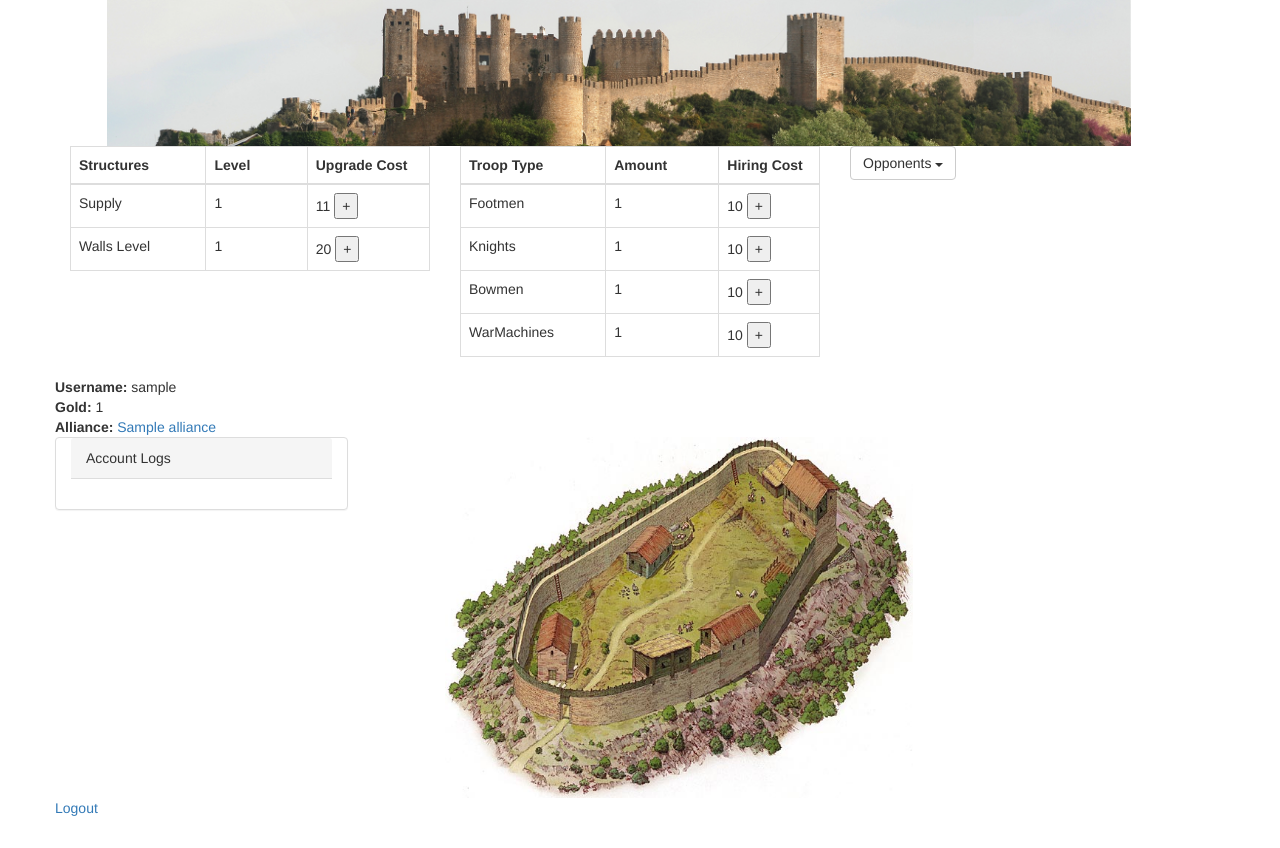
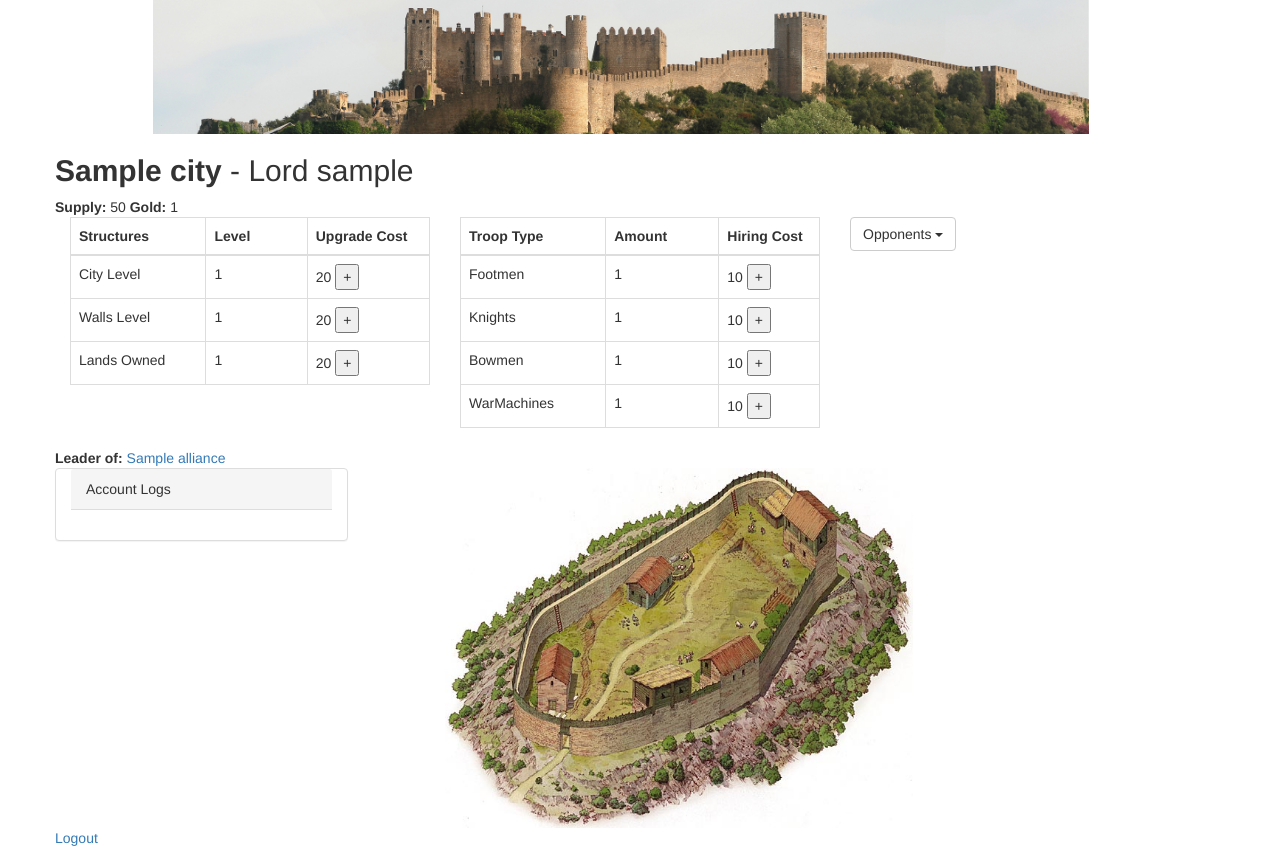
Before and after one commit to kryptonmlt/itech2016, a Django app: page /game/ in a window 1280 px wide. Before the commit the page ends 816 px from the top, so only its background shows below. Run offline with Django 3.2, Linux system fonts and the light colour scheme; a user stored in the database is signed in; tables that the repository leaves empty hold one stand-in row (values such as "Sample post"); data that the repository does not hold is empty; some libraries are stand-ins or nearby versions.

Commit message:
added lands owned to city so that users can gain more gold each day, modified supply to be a function instead of stored in db

```diff
--- a/game/models.py
+++ b/game/models.py
@@ -47,7 +47,9 @@ class City(models.Model):
     account = models.ForeignKey(Account)
     name = models.CharField(max_length=100)
     gold = models.IntegerField(default=100)
-    supply = models.IntegerField(default=0)
+    supply = models.IntegerField(default=50)
+    house_level = models.IntegerField(default=1)
+    lands_owned = models.IntegerField(default=0)
     walls_level = models.IntegerField(default=0)
     footmen = models.IntegerField(default=0)
     bowmen = models.IntegerField(default=0)
@@ -56,6 +58,9 @@ class City(models.Model):
 
     def __str__(self):
         return self.name
+
+    def get_maximum_troops(self):
+        return 50 * self.house_level
 
 
 class AllianceRequest(models.Model):
@@ -103,6 +108,7 @@ class Cost(models.Model):
     war_machines_price = models.IntegerField(default=50)
     house_price = models.IntegerField(default=100)
     wall_price = models.IntegerField(default=1000)
+    lands_price = models.IntegerField(default=500)
     login_gold = models.IntegerField(default=100)
 
     def __str__(self):
--- a/game/views.py
+++ b/game/views.py
@@ -17,7 +17,8 @@ def index(request):
     city = City.objects.get(account=acc)
     userlist = Account.objects.exclude(user=request.user)
     cost.wall_price = calc_wall_price(cost.wall_price, city.walls_level)
-    cost.house_price = calc_house_price(cost.house_price, city.supply)
+    cost.house_price = calc_house_price(cost.house_price, city.house_level)
+    cost.lands_price = calc_lands_price(cost.lands_price, city.lands_owned)
     context_dict = {'userlist': userlist, 'cost': cost, 'city': city, 'acc': acc}
     print "game page loaded!"
     return render(request, 'game/game.html', context_dict)
@@ -170,13 +171,14 @@ def buy(request):
     city = City.objects.all().get(account=acc)
     cost = Cost.objects.all().get()
 
-    if element_type == 'supply':
-        temp_cost = calc_house_price(cost.house_price, city.supply)
+    if element_type == 'house':
+        temp_cost = calc_house_price(cost.house_price, city.house_level)
         if city.gold >= temp_cost:
             city.gold -= temp_cost
-            city.supply += 50
+            city.house_level += 1
             city.save()
-            return HttpResponse(str(city.supply) + "," + str(calc_house_price(cost.house_price, city.supply)))
+            return HttpResponse(str(city.house_level) + "," + str(city.get_maximum_troops()) + "," + str(
+                calc_house_price(cost.house_price, city.house_level)))
     if element_type == 'wall':
         temp_cost = calc_wall_price(cost.wall_price, city.walls_level)
         if city.gold >= temp_cost:
@@ -184,7 +186,14 @@ def buy(request):
             city.walls_level += 1
             city.save()
             return HttpResponse(str(city.walls_level) + "," + str(calc_wall_price(cost.wall_price, city.walls_level)))
-    if city.footmen + city.bowmen + city.knights + city.war_machines < city.supply:
+    if element_type == 'lands':
+        temp_cost = calc_lands_price(cost.lands_price, city.lands_owned)
+        if city.gold >= temp_cost:
+            city.gold -= temp_cost
+            city.lands_owned += 1
+            city.save()
+            return HttpResponse(str(city.lands_owned) + "," + str(calc_lands_price(cost.lands_price, city.lands_owned)))
+    if city.footmen + city.bowmen + city.knights + city.war_machines < city.get_maximum_troops():
         if element_type == 'footmen':
             if city.gold >= 10:
                 city.gold -= 10
@@ -214,8 +223,12 @@ def buy(request):
     return HttpResponse("-1")
 
 
-def calc_house_price(base, supply):
-    return base + supply
+def calc_house_price(base, level):
+    return base * (level + 1)
+
+
+def calc_lands_price(base, level):
+    return base * (level + 1)
 
 
 def calc_wall_price(base, level):
--- a/templates/game/game.html
+++ b/templates/game/game.html
@@ -25,7 +25,7 @@
         }
 
 		$(document).ready(function(){
-            $('#houseButton,#wallButton,#footmenButton,#knightsButton,#bowmenButton,#war_machinesButton').click(function(){
+            $('#houseButton,#wallButton,#footmenButton,#knightsButton,#bowmenButton,#war_machinesButton,#landsButton').click(function(){
                 et = $(this).attr("element_type");
                 $.get('/game/buy', {element_type: et}, function(data){
                     if(data == "-1"){
@@ -33,19 +33,25 @@
                         $("#alertNoGold").show();
                     }else if (data=="-3"){
                     	//show alert
-                        $("#alertInsufficientSupply").show();
+                        $("#alertInsufficientMaxTroops").show();
                     }else {
                        //increments stuff
                        switch(et){
-                           case "supply":
+                           case "house":
                                 var res = data.split(",");
-                                $('#supplyLevel').html(res[0]);
-                                $('#supplyCost').html(res[1]);
+                                $('#houseLevel').html(res[0]);
+                                $('#maximumTroops').html(res[1]);
+                                $('#houseCost').html(res[2]);
                                 break;
                            case "wall":
                                 var res = data.split(",");
                                 $('#wallLevel').html(res[0]);
                                 $('#wallCost').html(res[1]);
+                                break;
+                           case "lands":
+                                var res = data.split(",");
+                                $('#lands_owned').html(res[0]);
+                                $('#lands_owned_cost').html(res[1]);
                                 break;
                            case "knights":
                                 $('#knights').html(data);
@@ -95,11 +101,22 @@
 
 </head>
 <body>
-
-<img src="{% static "images/castlebanner.jpg" %}" width=80% class= col-md-offset-1 />
-
 {% if user.is_authenticated %}
 <div class="container">
+
+    <div class="row">
+        <img src="{% static "images/castlebanner.jpg" %}" width=80% class= col-md-offset-1 />
+    </div>
+
+    <div class="row">
+        <h2><strong>{{city.name}}</strong> - Lord {{acc.user.username}}</h2>
+    </div>
+
+    <div class="row">
+        <strong>Supply: </strong><span id="maximumTroops">{{city.get_maximum_troops}}</span>
+        <strong>Gold: </strong><span id="goldSpan">{{city.gold}}</span>
+    </div>
+
     <div class="row">
         <div class="col-md-4">
             <table class="table table-bordered">
@@ -112,10 +129,10 @@
                 </thead>
                 <tbody>
                 <tr>
-                    <td style="width:5%">Supply</td>
-                    <td style="width:5%"><span id="supplyLevel">{{city.supply}}</span></td>
-                    <td style="width:5%"><span id="supplyCost">{{cost.house_price}}</span>
-                        <button id="houseButton" element_type="supply" type="button">+</button>
+                    <td style="width:5%">City Level</td>
+                    <td style="width:5%"><span id="houseLevel">{{city.house_level}}</span></td>
+                    <td style="width:5%"><span id="houseCost">{{cost.house_price}}</span>
+                        <button id="houseButton" element_type="house" type="button">+</button>
                     </td>
                 </tr>
                 <tr>
@@ -123,6 +140,13 @@
                     <td style="width:5%"><span id="wallLevel">{{city.walls_level}}</span></td>
                     <td style="width:5%"><span id="wallCost">{{cost.wall_price}}</span>
                         <button id="wallButton" element_type="wall" type="button">+</button>
+                    </td>
+                </tr>
+                <tr>
+                    <td style="width:5%">Lands Owned</td>
+                    <td style="width:5%"><span id="lands_owned">{{city.lands_owned}}</span></td>
+                    <td style="width:5%"><span id="lands_owned_cost">{{cost.lands_price}}</span>
+                        <button id="landsButton" element_type="lands" type="button">+</button>
                     </td>
                 </tr>
                 </tbody>
@@ -187,21 +211,20 @@
         <button type="button" class="close">×</button>
         <strong>Not enough gold!</strong>
     </div>
-        <div class="alert fade in alert-danger" id="alertInsufficientSupply" style="display:none;">
+
+    <div class="alert fade in alert-danger" id="alertInsufficientMaxTroops" style="display:none;">
         <button type="button" class="close">×</button>
         <strong>Insufficient supplies!</strong>
-    </div>
-    <div class="row">
-        <strong>Username: </strong><span id="username">{{acc.user.username}}</span>
-    </div>
-    <div class="row">
-        <strong>Gold: </strong><span id="goldSpan">{{city.gold}}</span>
     </div>
 
     <div class="row">
         {% if acc.alliance %}
-            <strong>Alliance: </strong><a
-                href="/game/alliance/{{acc.alliance.name}}">{{acc.alliance.name}}</a><br/>
+            {% if acc.alliance_owner %}
+                <strong>Leader of: </strong>
+            {% else %}
+                <strong>Member of: </strong>
+            {% endif %}
+            <a href="/game/alliance/{{acc.alliance.name}}">{{acc.alliance.name}}</a><br/>
         {% else %}
         <strong><a href="javascript:$('#createAllianceStep').show();">Create</a> or <a
                 href="/game/alliance_search/">Join</a> an alliance</strong>
@@ -230,7 +253,6 @@
     </div>
 
 
-
     <div class="row">
         <a href="/game/logout/">Logout</a><br/>
     </div>
```
Also changed, not shown: populate.py (+8 -7 lines), game/migrations/0011_auto_20160223_2205.py (added), game/migrations/0012_auto_20160223_2223.py (added).
